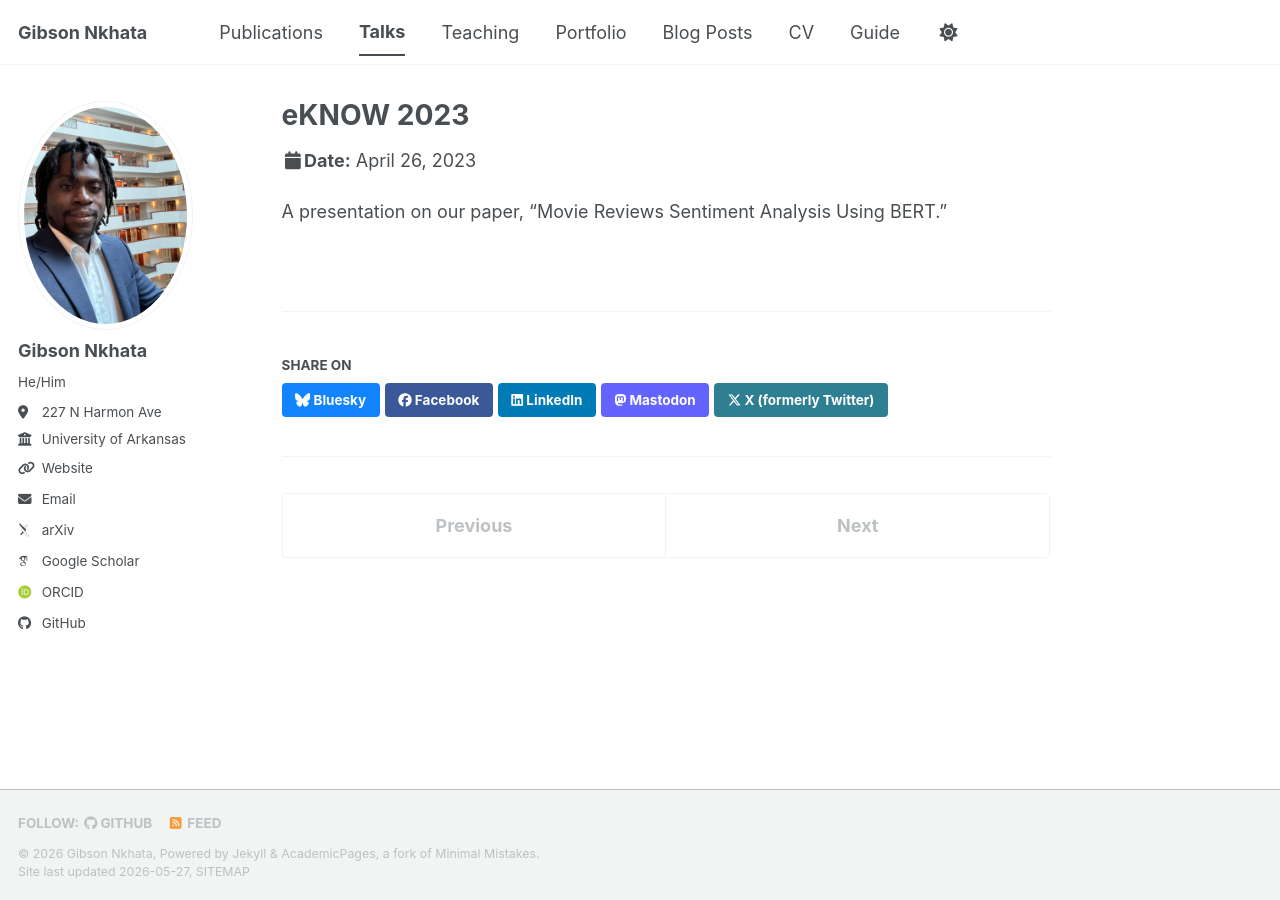
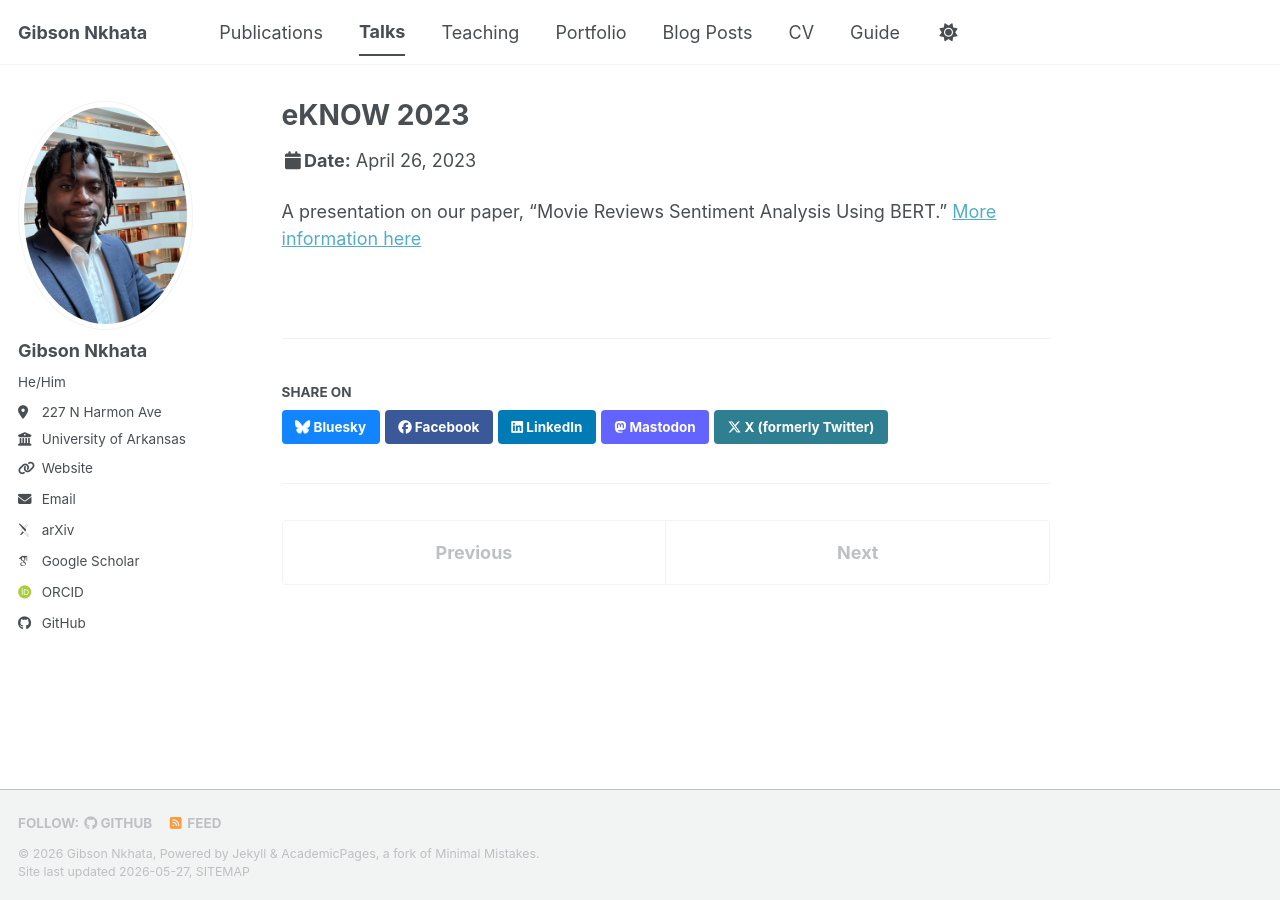
Before and after one commit to gnkhata/gnkhata.github.io, a Jekyll site: the page built from _talks/2014-03-01-talk-3.md, in a window 1280 px wide. Built offline with Jekyll 4.4.1, drawn with Linux system fonts in a browser that asks for light colours; some web fonts are replaced; a script bundle is joined from its source files by our own code; library files that are not in the unit come from our copies.

Commit message:
Update 2014-03-01-talk-3.md

```diff
--- a/_talks/2014-03-01-talk-3.md
+++ b/_talks/2014-03-01-talk-3.md
@@ -9,3 +9,4 @@ location: "Venice, Italy"
 ---
 
 A presentation on our paper, "Movie Reviews Sentiment Analysis Using BERT."
+[More information here](https://www.thinkmind.org/library/eKNOW/eKNOW_2023/eknow_2023_2_30_60011.html)
```
